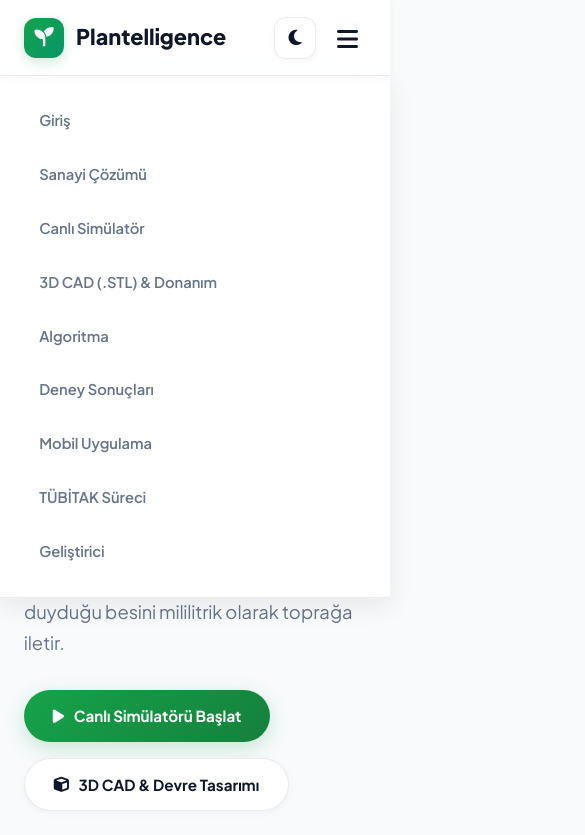
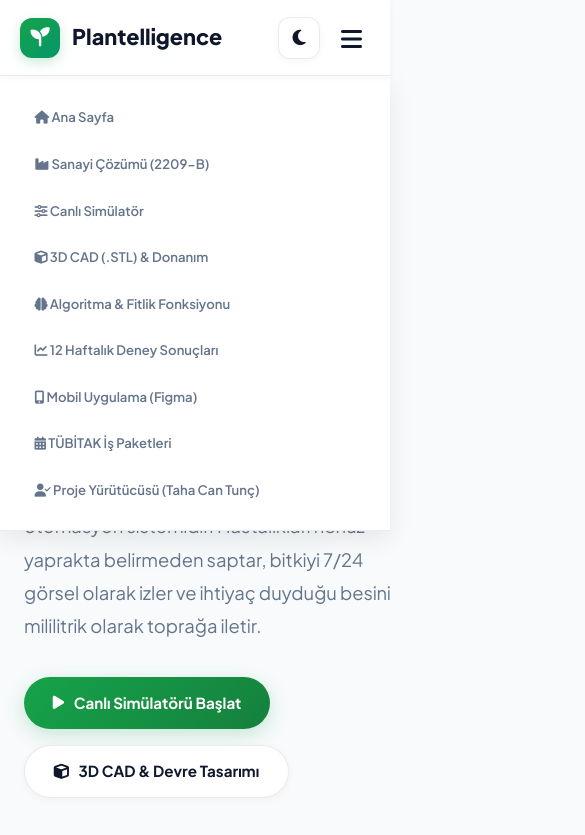
Before and after one commit to NothingManTR/Plantelligence, a plain HTML site: page index.html in a window 390 px wide. Both pictures are taken after a click on the button 347 px from the left and 37 px from the top of the page. Shown: the top 835 px of the page, 585 px wide, since content can reach past the window. Drawn offline with nearby package versions, Linux system fonts and the light colour scheme; no server answers.

Commit message:
style(navbar): expand nav wrapper to 1440px, streamline menu titles for elegant spacing, and improve heading line-height

```diff
--- a/index.html
+++ b/index.html
@@ -200,6 +200,11 @@
             justify-content: space-between;
             align-items: center;
             height: 100%;
+            max-width: 1440px;
+            margin: 0 auto;
+            padding: 0 2rem;
+            width: 100%;
+            box-sizing: border-box;
         }
 
         .brand {
@@ -210,6 +215,7 @@
             color: var(--text-main);
             font-size: 1.35rem;
             font-weight: 800;
+            flex-shrink: 0;
         }
 
         .brand-icon {
@@ -228,19 +234,21 @@
         .nav-links {
             display: flex;
             align-items: center;
-            gap: 0.4rem;
+            gap: 0.6rem;
             list-style: none;
+            margin: 0 1rem;
         }
 
         .nav-item {
             text-decoration: none;
             color: var(--text-muted);
             font-weight: 600;
-            font-size: 0.92rem;
-            padding: 0.55rem 0.95rem;
+            font-size: 0.88rem;
+            padding: 0.45rem 0.85rem;
             border-radius: var(--radius-full);
             transition: var(--transition-smooth);
             cursor: pointer;
+            white-space: nowrap;
         }
 
         .nav-item:hover, .nav-item.active {
@@ -252,6 +260,7 @@
             display: flex;
             align-items: center;
             gap: 0.8rem;
+            flex-shrink: 0;
         }
 
         .theme-btn {
@@ -354,15 +363,16 @@
 
         .hero-title {
             font-size: 3.3rem;
-            line-height: 1.15;
+            line-height: 1.25;
             margin-bottom: 1.5rem;
+            letter-spacing: -0.015em;
         }
 
         .hero-description {
             font-size: 1.15rem;
             color: var(--text-muted);
-            margin-bottom: 2rem;
-            line-height: 1.7;
+            margin-bottom: 2.2rem;
+            line-height: 1.8;
         }
 
         .hero-buttons {
@@ -876,19 +886,28 @@
 
         .toast.show { transform: translateY(0); opacity: 1; }
 
-        @media (max-width: 900px) {
-            .hero-grid { grid-template-columns: 1fr; }
-            .hero-stats { grid-template-columns: repeat(2, 1fr); }
-            .sim-dual-container { grid-template-columns: 1fr; }
-            .lead-profile-card { grid-template-columns: 1fr; text-align: center; }
-            .profile-avatar-large { margin: 0 auto; }
-            .profile-links { justify-content: center; }
-        }
-
-        @media (max-width: 768px) {
+        @media (max-width: 1200px) {
+            .nav-wrapper {
+                padding: 0 1.25rem;
+            }
+            .nav-links {
+                gap: 0.35rem;
+                margin: 0 0.5rem;
+            }
+            .nav-item {
+                font-size: 0.82rem;
+                padding: 0.4rem 0.65rem;
+            }
+        }
+
+        @media (max-width: 992px) {
             .nav-links, .nav-cta-btn { display: none; }
             .mobile-toggle { display: block; }
-            .hero-title { font-size: 2.5rem; }
+            .hero-title { font-size: 2.8rem; }
+        }
+
+        @media (max-width: 768px) {
+            .hero-title { font-size: 2.3rem; }
         }
 
         /* 2209-B Sanayi Odaklı Çözüm Stilleri */
@@ -1037,7 +1056,7 @@
 
     <!-- NAVBAR -->
     <nav class="navbar">
-        <div class="container nav-wrapper">
+        <div class="nav-wrapper">
             <a href="#hero" class="brand">
                 <div class="brand-icon">
                     <i class="fas fa-seedling"></i>
@@ -1046,15 +1065,14 @@
             </a>
 
             <ul class="nav-links">
-                <li><a class="nav-item active" href="#hero">Giriş</a></li>
-                <li><a class="nav-item" href="#industry">Sanayi Çözümü</a></li>
-                <li><a class="nav-item" href="#simulation">Canlı Simülatör</a></li>
-                <li><a class="nav-item" href="#hardware">3D CAD (.STL) & Donanım</a></li>
+                <li><a class="nav-item" href="#industry">Sanayi</a></li>
+                <li><a class="nav-item" href="#simulation">Simülatör</a></li>
+                <li><a class="nav-item" href="#hardware">3D CAD</a></li>
                 <li><a class="nav-item" href="#algorithm">Algoritma</a></li>
-                <li><a class="nav-item" href="#experiments">Deney Sonuçları</a></li>
-                <li><a class="nav-item" href="#mobile-app">Mobil Uygulama</a></li>
-                <li><a class="nav-item" href="#timeline">TÜBİTAK Süreci</a></li>
-                <li><a class="nav-item" href="#developer">Geliştirici</a></li>
+                <li><a class="nav-item" href="#experiments">Deneyler</a></li>
+                <li><a class="nav-item" href="#mobile-app">Mobil</a></li>
+                <li><a class="nav-item" href="#timeline">Süreç</a></li>
+                <li><a class="nav-item" href="#developer">Yürütücü</a></li>
             </ul>
 
             <div class="nav-actions">
@@ -1074,15 +1092,15 @@
 
     <!-- MOBILE MENU -->
     <div class="mobile-menu" id="mobileMenu">
-        <a class="nav-item" href="#hero" onclick="closeMobileMenu()">Giriş</a>
-        <a class="nav-item" href="#industry" onclick="closeMobileMenu()">Sanayi Çözümü</a>
-        <a class="nav-item" href="#simulation" onclick="closeMobileMenu()">Canlı Simülatör</a>
-        <a class="nav-item" href="#hardware" onclick="closeMobileMenu()">3D CAD (.STL) & Donanım</a>
-        <a class="nav-item" href="#algorithm" onclick="closeMobileMenu()">Algoritma</a>
-        <a class="nav-item" href="#experiments" onclick="closeMobileMenu()">Deney Sonuçları</a>
-        <a class="nav-item" href="#mobile-app" onclick="closeMobileMenu()">Mobil Uygulama</a>
-        <a class="nav-item" href="#timeline" onclick="closeMobileMenu()">TÜBİTAK Süreci</a>
-        <a class="nav-item" href="#developer" onclick="closeMobileMenu()">Geliştirici</a>
+        <a class="nav-item" href="#hero" onclick="closeMobileMenu()"><i class="fas fa-home"></i> Ana Sayfa</a>
+        <a class="nav-item" href="#industry" onclick="closeMobileMenu()"><i class="fas fa-industry"></i> Sanayi Çözümü (2209-B)</a>
+        <a class="nav-item" href="#simulation" onclick="closeMobileMenu()"><i class="fas fa-sliders-h"></i> Canlı Simülatör</a>
+        <a class="nav-item" href="#hardware" onclick="closeMobileMenu()"><i class="fas fa-cube"></i> 3D CAD (.STL) & Donanım</a>
+        <a class="nav-item" href="#algorithm" onclick="closeMobileMenu()"><i class="fas fa-brain"></i> Algoritma & Fitlik Fonksiyonu</a>
+        <a class="nav-item" href="#experiments" onclick="closeMobileMenu()"><i class="fas fa-chart-line"></i> 12 Haftalık Deney Sonuçları</a>
+        <a class="nav-item" href="#mobile-app" onclick="closeMobileMenu()"><i class="fas fa-mobile-alt"></i> Mobil Uygulama (Figma)</a>
+        <a class="nav-item" href="#timeline" onclick="closeMobileMenu()"><i class="fas fa-calendar-alt"></i> TÜBİTAK İş Paketleri</a>
+        <a class="nav-item" href="#developer" onclick="closeMobileMenu()"><i class="fas fa-user-check"></i> Proje Yürütücüsü (Taha Can Tunç)</a>
     </div>
 
     <!-- HERO SECTION -->
```
